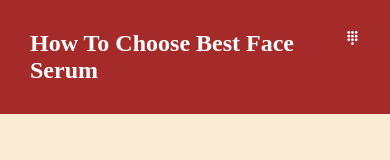
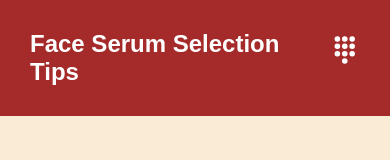
Before and after one commit to sarathypartha001/HtmlPage, a plain HTML site: page index.html in a window 390 px wide. Drawn offline with nearby package versions, Linux system fonts and the light colour scheme.

Commit message:
modified index.html and style.css file

```diff
--- a/index.html
+++ b/index.html
@@ -11,7 +11,8 @@
     <!-- header session -->
     <header id="Header">
       <div id="nav">
-       <h2 class="header-head">How To Choose Best Face Serum </h2>
+       <h2 class="header-head">Find Your Perfect Face Serum </h2>
+       <h2 class="side-header-head">Face Serum Selection Tips</h2>
         <ul class="header-links">
           <p class="header-links-inside"><a href="#">Blog</a></p>
           <p class="header-links-inside"><a href="#">Home</a></p>
--- a/style.css
+++ b/style.css
@@ -5,6 +5,7 @@
 body{
     background-color: antiquewhite;
     overflow-x: hidden;
+    font-family: Arial, Helvetica, sans-serif;
 }
 /* header session */
 header{
@@ -23,6 +24,10 @@ header{
 }
 .header-links{
     display: flex;
+    margin-top: 5px;
+}
+.side-header-head{
+    display: none;
 }
 .header-links-inside a{
     text-decoration: none;
@@ -35,7 +40,9 @@ header{
     color: orangered;
 }
 .menu-bar-opentag{
-    display: block;
+    display: none;
+    margin-top: 5px;
+    font-size: 30px;
 }
 
 /* header session end */
@@ -49,7 +56,12 @@ header{
     .menu-bar-opentag{
         display: block;
     }
+    .header-head,
     .header-links{
         display: none;
     }
+    .side-header-head{
+        display: block;
+    }
+
 }
```
